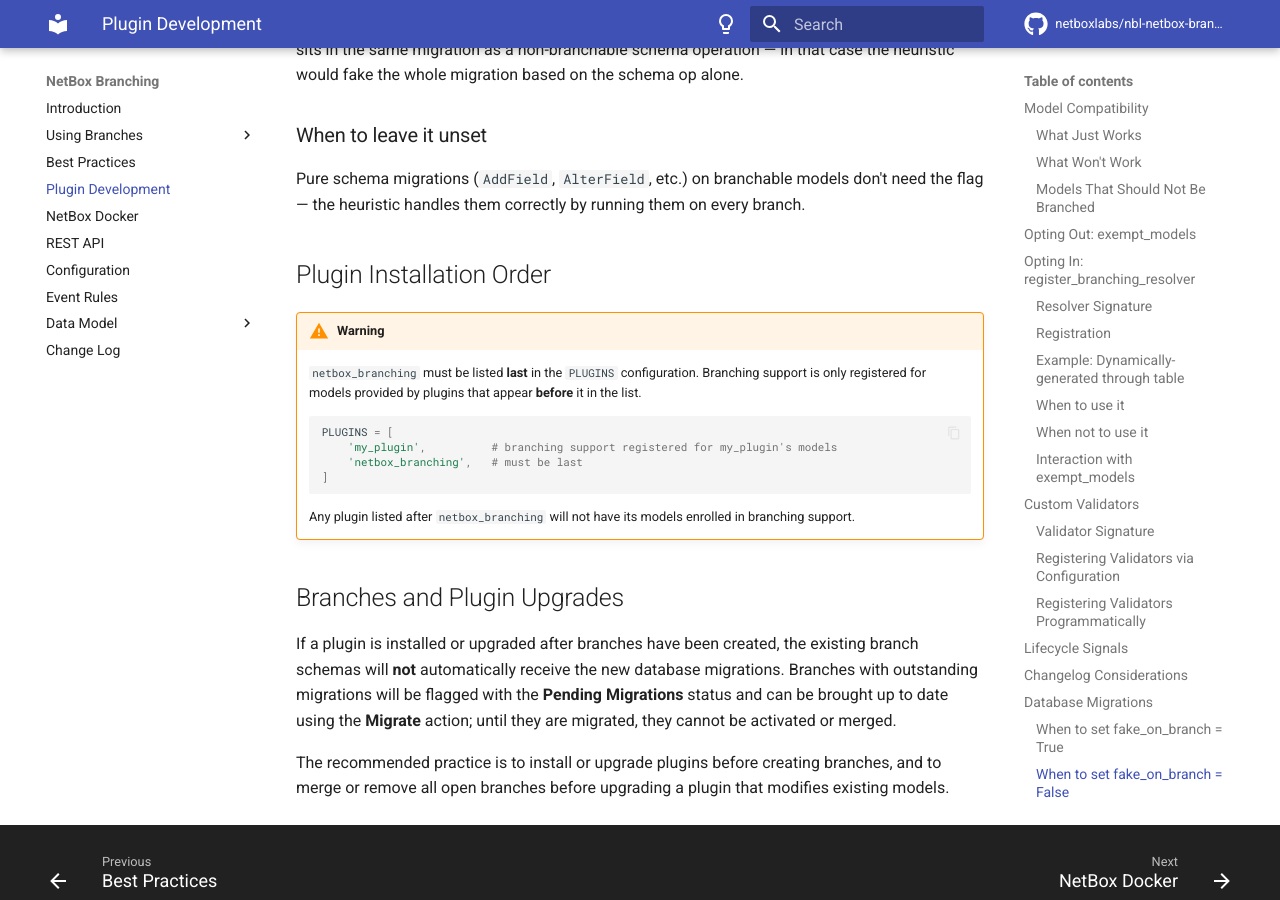
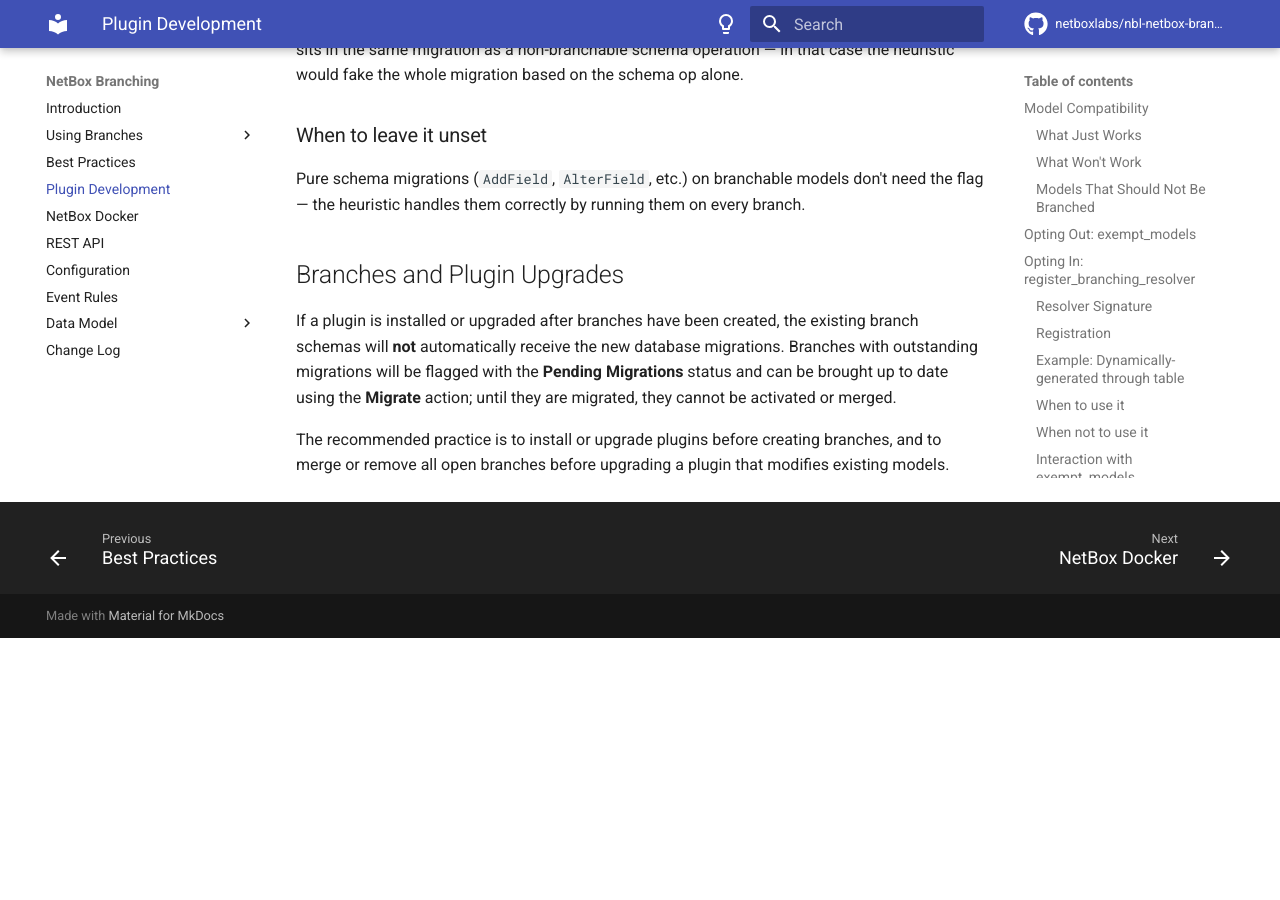
Before and after one commit to netboxlabs/netbox-branching, an MkDocs documentation site: the page built from docs/plugin-development.md, in a window 1280 px wide and 900 px high, scrolled down 9284 px. Built offline with MkDocs 1.6.1 and Material for MkDocs 9.7.7, drawn with Linux system fonts in a browser that asks for light colours; comment, search, counter and statistics services are not loaded; after the commit the page ends 9922 px from its top, so only the background shows below that.

Commit message:
Closes #114: Remove notes regarding plugin ordering (#600)

````diff
--- a/docs/plugin-development.md
+++ b/docs/plugin-development.md
@@ -305,20 +305,6 @@
 
 Pure schema migrations (`AddField`, `AlterField`, etc.) on branchable models don't need the flag — the heuristic handles them correctly by running them on every branch.
 
-## Plugin Installation Order
-
-!!! warning
-    `netbox_branching` must be listed **last** in the `PLUGINS` configuration. Branching support is only registered for models provided by plugins that appear **before** it in the list.
-
-    ```python
-    PLUGINS = [
-        'my_plugin',          # branching support registered for my_plugin's models
-        'netbox_branching',   # must be last
-    ]
-    ```
-
-    Any plugin listed after `netbox_branching` will not have its models enrolled in branching support.
-
 ## Branches and Plugin Upgrades
 
 If a plugin is installed or upgraded after branches have been created, the existing branch schemas will **not** automatically receive the new database migrations. Branches with outstanding migrations will be flagged with the **Pending Migrations** status and can be brought up to date using the **Migrate** action; until they are migrated, they cannot be activated or merged.
````
Also changed, not shown: README.md (+1 -1 lines), docs/index.md (+1 -4 lines).
